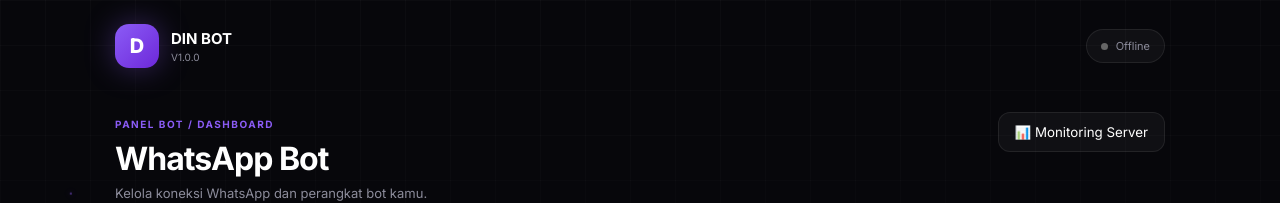
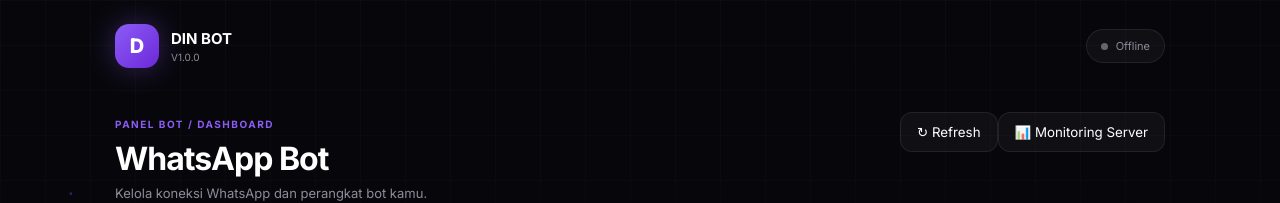
Before and after one commit to DINSTORE99/dinbot, a React (Vite) app: page / in a window 1280 px wide. Shown: the top 203 px of the page. Built offline with nearby package versions, Linux system fonts and the light colour scheme; no server answers.

Commit message:
Update App.jsx

```diff
--- a/src/App.jsx
+++ b/src/App.jsx
@@ -606,15 +606,24 @@
           </p>
         </div>
 
-        <button
-  className="refresh-button"
-  onClick={() => {
-    loadStatus();
-    setPage("monitor");
-  }}
->
-  📊 Monitoring Server
-</button>
+        <div className="dashboard-buttons">
+
+  <button
+    className="refresh-button"
+    onClick={loadStatus}
+    disabled={loading}
+  >
+    {loading ? "Memuat..." : "↻ Refresh"}
+  </button>
+
+  <button
+    className="refresh-button monitor-button"
+    onClick={() => setPage("monitor")}
+  >
+    📊 Monitoring Server
+  </button>
+
+</div>
 
       </header>
 
```
